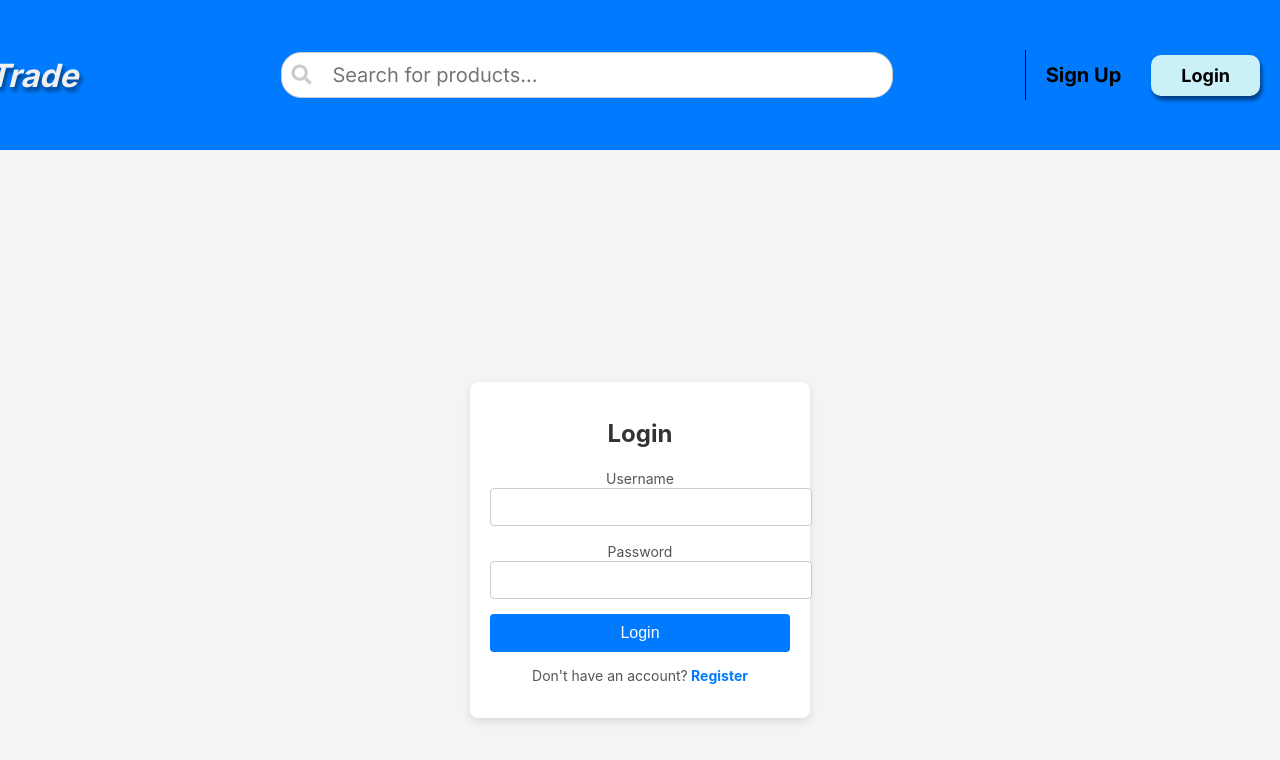
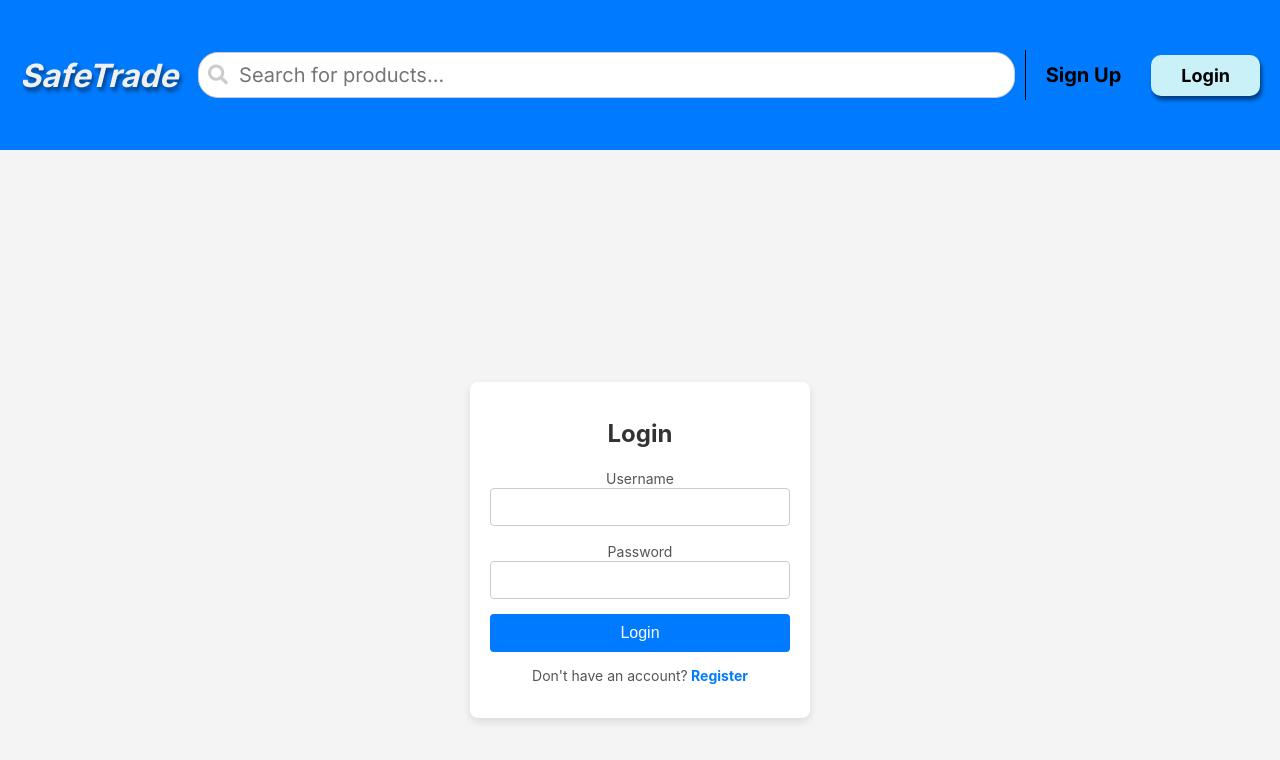
Before and after one commit to JasonYangggggggg/SOEN357Project, a React (Create React App) app in the folder Frontend/frontendapp/: page /Login in a window 1280 px wide. Shown: the top 760 px of the page. Built offline with nearby package versions, Linux system fonts and the light colour scheme.

Commit message:
update Header.jsx and Login.jsx for input box

```diff
--- a/Frontend/frontendapp/src/Components/Header.jsx
+++ b/Frontend/frontendapp/src/Components/Header.jsx
@@ -1,29 +1,34 @@
 import React from "react";
 import { useNavigate } from "react-router-dom";
 
+const Header = () => {
+  const navigate = useNavigate();
+  const handleLoginClick = () => {
+    navigate("/Login");
+  };
 
-
-const Header = () => {
-
-    const navigate = useNavigate();
-    const handleLoginClick = () => {
-        navigate("/Login");
-    }
-
-    return (
+  return (
     <header style={headerStyle}>
       <div style={containerStyle}>
         <h1 style={titleStyle}>SafeTrade</h1>
         <div style={searchContainerStyle}>
           <div style={searchWrapperStyle}>
             <i className="fas fa-search" style={searchIconStyle}></i>
-            <input type="text" style={searchStyle} placeholder="Search for products..." />
+            <input
+              type="text"
+              style={searchStyle}
+              placeholder="Search for products..."
+            />
           </div>
         </div>
         <div style={buttonContainerStyle}>
           <div style={verticalLineStyle}></div> {/* Vertical line */}
-          <a href="/SignUp" style={linkStyle}>Sign Up</a>
-          <button onClick={handleLoginClick} style={buttonStyle}>Login</button>
+          <a href="/SignUp" style={linkStyle}>
+            Sign Up
+          </a>
+          <button onClick={handleLoginClick} style={buttonStyle}>
+            Login
+          </button>
         </div>
       </div>
     </header>
@@ -31,105 +36,103 @@ const Header = () => {
 };
 
 const headerStyle = {
-  background: '#007BFF',
-  textAlign: 'center',
-  padding: '10px 20px',
-  border: 'none',
-  margin: '0',
-  boxSizing: 'border-box',
-  height: '150px', // Increase the height of the header
-
+  background: "#007BFF",
+  textAlign: "center",
+  padding: "10px 20px",
+  border: "none",
+  margin: "0",
+  boxSizing: "border-box",
+  height: "150px", // Increase the height of the header
 };
 
 const titleStyle = {
-  fontFamily: 'Inter, sans-serif',
-  fontWeight: 'bold',
-  fontStyle: 'italic',
-  textShadow: '2px 4px 4px rgba(0,0,0,0.5)',
-  color: '#F0F0F0', // Lighter grey color for better visibility
-  marginLeft: '-100px', // Remove default margin
-  padding: '0' // Remove padding to adjust height
+  fontFamily: "Inter, sans-serif",
+  fontWeight: "bold",
+  fontStyle: "italic",
+  textShadow: "2px 4px 4px rgba(0,0,0,0.5)",
+  color: "#F0F0F0", // Lighter grey color for better visibility
+  //marginLeft: "-100px", // Remove default margin
+  padding: "0", // Remove padding to adjust height
 };
 
-
-
 const containerStyle = {
-  maxWidth: '1300px',
-  margin: '0 auto',
-  padding: '0', // Remove padding to adjust height
-  display: 'flex',
-  justifyContent: 'space-between',
-  alignItems: 'center', // Center align items vertically
-  height: '100%' // Ensure the container takes the full height of the header
+  maxWidth: "1300px",
+  margin: "0 auto",
+  padding: "0", // Remove padding to adjust height
+  display: "flex",
+  justifyContent: "space-between",
+  alignItems: "center", // Center align items vertically
+  height: "100%", // Ensure the container takes the full height of the header
 };
 
 const searchContainerStyle = {
-  flex: '1',
-  display: 'flex',
-  justifyContent: 'center',
-  alignItems: 'center',
-  padding: '0' // Remove padding to adjust height
+  flex: "1",
+  display: "flex",
+  justifyContent: "center",
+  alignItems: "center",
+  padding: "0", // Remove padding to adjust height
 };
 
 const searchWrapperStyle = {
-  position: 'relative',
-  width: '550px',
-  marginLeft: '20px' // Remove margin to adjust height
+  position: "relative",
+  width: "100%",
+  marginLeft: "20px", // Remove margin to adjust height
 };
 
 const searchIconStyle = {
-  position: 'absolute',
-  left: '10px',
-  top: '50%',
-  transform: 'translateY(-50%)',
-  color: '#ccc',
-  fontSize: '20px'
+  position: "absolute",
+  left: "10px",
+  top: "50%",
+  transform: "translateY(-50%)",
+  color: "#ccc",
+  fontSize: "20px",
 };
 
 const searchStyle = {
-  width: '100%',
-  padding: '10px 10px 10px 50px', // Add padding to the left to make space for the icon
-  borderRadius: '20px',
-  border: '1px solid #ccc',
-  fontFamily: 'Inter, sans-serif',
-  fontSize: '20px',
+  width: "100%",
+  padding: "10px 10px 10px 40px", // Add padding to the left to make space for the icon
+  borderRadius: "20px",
+  border: "1px solid #ccc",
+  fontFamily: "Inter, sans-serif",
+  fontSize: "20px",
+  boxSizing: "border-box", // Ensure padding doesn't overflow
 };
 
 const buttonContainerStyle = {
-  display: 'flex',
-  alignItems: 'center',
-  gap: '10px',
-  padding: '0' // Remove padding to adjust height
+  display: "flex",
+  alignItems: "center",
+  gap: "10px",
+  padding: "0", // Remove padding to adjust height
 };
 
 const buttonStyle = {
-  color: '#000',
-  backgroundColor: '#CAF0F8',
-  border: 'none',
-  padding: '10px 30px',
-  fontFamily: 'Inter, sans-serif',
-  fontSize: '18px',
-  fontWeight: 'bold',
-  cursor: 'pointer',
-  borderRadius: '10px',
-  textDecoration: 'none',
-  boxShadow: '2px 4px 4px rgba(0,0,0,0.5)',
-  marginLeft: '20px' // Add margin to the left of the button
+  color: "#000",
+  backgroundColor: "#CAF0F8",
+  border: "none",
+  padding: "10px 30px",
+  fontFamily: "Inter, sans-serif",
+  fontSize: "18px",
+  fontWeight: "bold",
+  cursor: "pointer",
+  borderRadius: "10px",
+  textDecoration: "none",
+  boxShadow: "2px 4px 4px rgba(0,0,0,0.5)",
+  marginLeft: "20px", // Add margin to the left of the button
 };
 
 const linkStyle = {
-  color: '#000',
-  textDecoration: 'none',
-  fontFamily: 'Inter, sans-serif',
-  fontSize: '20px',
-  fontWeight: 'bold',
-  cursor: 'pointer'
+  color: "#000",
+  textDecoration: "none",
+  fontFamily: "Inter, sans-serif",
+  fontSize: "20px",
+  fontWeight: "bold",
+  cursor: "pointer",
 };
 
 const verticalLineStyle = {
-  borderLeft: '1px solid #000', // Vertical line style
-  height: '50px', // Adjust height as needed
-  margin: '0 10px' // Adjust margin to add space between elements
+  borderLeft: "1px solid #000", // Vertical line style
+  height: "50px", // Adjust height as needed
+  margin: "0 10px", // Adjust margin to add space between elements
 };
 
 export default Header;
--- a/Frontend/frontendapp/src/Pages/Login.jsx
+++ b/Frontend/frontendapp/src/Pages/Login.jsx
@@ -1,10 +1,7 @@
-
 import React, { useState } from "react";
-import axios from 'axios';
-import { useNavigate } from 'react-router-dom';
+import axios from "axios";
+import { useNavigate } from "react-router-dom";
 import Header from "../Components/Header";
-
-
 
 const Login = () => {
   const navigate = useNavigate();
@@ -13,7 +10,7 @@ const Login = () => {
   const [role, setRole] = useState("user");
   const [isRegistering, setIsRegistering] = useState(false);
 
-  const handleSubmit = async(e) => {
+  const handleSubmit = async (e) => {
     e.preventDefault();
     if (isRegistering) {
       console.log("Registering user:", username, password, role);
@@ -44,44 +41,113 @@ const Login = () => {
   return (
     <div>
       <Header />
-    <div style={{ display: "flex", justifyContent: "center", alignItems: "center", height: "100vh", backgroundColor: "#f4f4f4" }}>
-      <div style={{ backgroundColor: "#fff", padding: "20px", borderRadius: "8px", boxShadow: "0 4px 8px rgba(0, 0, 0, 0.1)", width: "300px", textAlign: "center" }}>
+      <div
+        style={{
+          display: "flex",
+          justifyContent: "center",
+          alignItems: "center",
+          height: "100vh",
+          backgroundColor: "#f4f4f4",
+        }}
+      >
+        <div
+          style={{
+            backgroundColor: "#fff",
+            padding: "20px",
+            borderRadius: "8px",
+            boxShadow: "0 4px 8px rgba(0, 0, 0, 0.1)",
+            width: "300px",
+            textAlign: "center",
+          }}
+        >
           <h1 style={{ fontSize: "24px", marginBottom: "20px", color: "#333" }}>
             {isRegistering ? "Register" : "Login"}
           </h1>
-        <form onSubmit={handleSubmit} style={{ display: "flex", flexDirection: "column" }}>
+          <form
+            onSubmit={handleSubmit}
+            style={{ display: "flex", flexDirection: "column" }}
+          >
             <div style={{ marginBottom: "15px" }}>
-            <label htmlFor="username" style={{ fontSize: "14px", marginBottom: "5px", textAlign: "left", color: "#555" }}>Username</label>
+              <label
+                htmlFor="username"
+                style={{
+                  fontSize: "14px",
+                  marginBottom: "5px",
+                  textAlign: "left",
+                  color: "#555",
+                }}
+              >
+                Username
+              </label>
               <input
                 type="text"
                 id="username"
                 value={username}
                 onChange={(e) => setUsername(e.target.value)}
-              style={{ padding: "10px", border: "1px solid #ccc", borderRadius: "4px", fontSize: "14px", width: "100%" }}
+                style={{
+                  padding: "10px",
+                  border: "1px solid #ccc",
+                  borderRadius: "4px",
+                  fontSize: "14px",
+                  width: "100%",
+                  boxSizing: "border-box",
+                }}
                 required
               />
             </div>
             <div style={{ marginBottom: "15px" }}>
-            <label htmlFor="password" style={{ fontSize: "14px", marginBottom: "5px", textAlign: "left", color: "#555" }}>Password</label>
+              <label
+                htmlFor="password"
+                style={{
+                  fontSize: "14px",
+                  marginBottom: "5px",
+                  textAlign: "left",
+                  color: "#555",
+                }}
+              >
+                Password
+              </label>
               <input
                 type="password"
                 id="password"
                 value={password}
                 onChange={(e) => setPassword(e.target.value)}
-              style={{ padding: "10px", border: "1px solid #ccc", borderRadius: "4px", fontSize: "14px", width: "100%" }}
+                style={{
+                  padding: "10px",
+                  border: "1px solid #ccc",
+                  borderRadius: "4px",
+                  fontSize: "14px",
+                  width: "100%",
+                  boxSizing: "border-box",
+                }}
                 required
               />
             </div>
 
-
             {isRegistering && (
               <div style={{ marginBottom: "15px" }}>
-              <label htmlFor="role" style={{ fontSize: "14px", marginBottom: "5px", textAlign: "left", color: "#555" }}>Select Role</label>
+                <label
+                  htmlFor="role"
+                  style={{
+                    fontSize: "14px",
+                    marginBottom: "5px",
+                    textAlign: "left",
+                    color: "#555",
+                  }}
+                >
+                  Select Role
+                </label>
                 <select
                   id="role"
                   value={role}
                   onChange={(e) => setRole(e.target.value)}
-                style={{ padding: "10px", border: "1px solid #ccc", borderRadius: "4px", fontSize: "14px", width: "100%" }}
+                  style={{
+                    padding: "10px",
+                    border: "1px solid #ccc",
+                    borderRadius: "4px",
+                    fontSize: "14px",
+                    width: "100%",
+                  }}
                   required
                 >
                   <option value="user">Normal User</option>
@@ -90,15 +156,32 @@ const Login = () => {
               </div>
             )}
 
-          <button type="submit" style={{ padding: "10px", backgroundColor: "#007BFF", color: "#fff", border: "none", borderRadius: "4px", cursor: "pointer", fontSize: "16px" }}>
+            <button
+              type="submit"
+              style={{
+                padding: "10px",
+                backgroundColor: "#007BFF",
+                color: "#fff",
+                border: "none",
+                borderRadius: "4px",
+                cursor: "pointer",
+                fontSize: "16px",
+              }}
+            >
               {isRegistering ? "Register" : "Login"}
             </button>
           </form>
           <p style={{ fontSize: "14px", color: "#555", marginTop: "15px" }}>
-          {isRegistering ? "Already have an account?" : "Don't have an account?"}
+            {isRegistering
+              ? "Already have an account?"
+              : "Don't have an account?"}
             <span
               onClick={toggleMode}
-            style={{ color: "#007BFF", cursor: "pointer", fontWeight: "bold" }}
+              style={{
+                color: "#007BFF",
+                cursor: "pointer",
+                fontWeight: "bold",
+              }}
             >
               {isRegistering ? " Login" : " Register"}
             </span>
@@ -107,6 +190,6 @@ const Login = () => {
       </div>
     </div>
   );
-}
+};
 
 export default Login;
```
Lines whose indentation alone changed are shown as unchanged.
